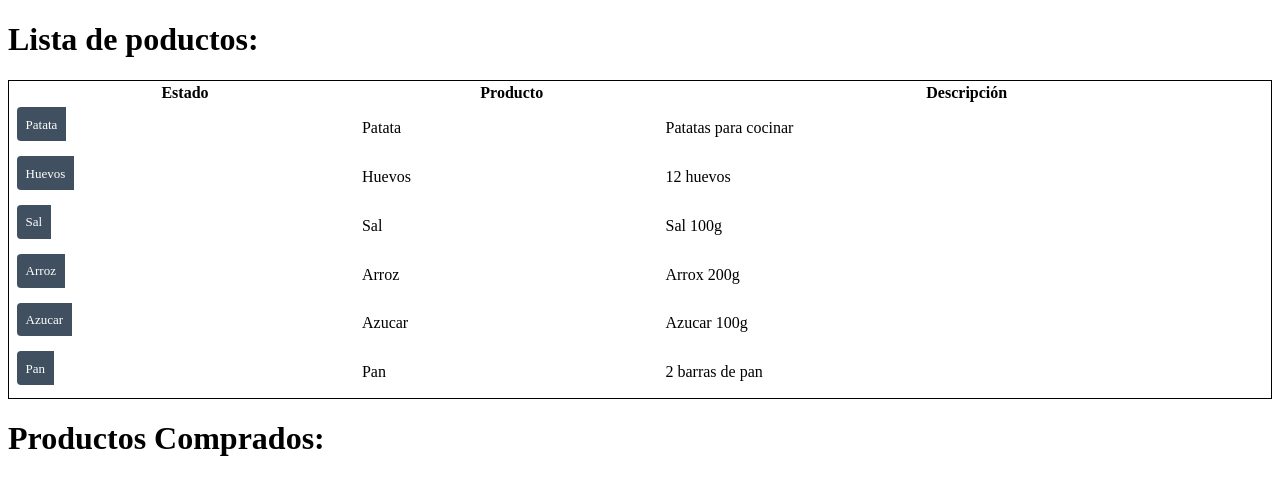
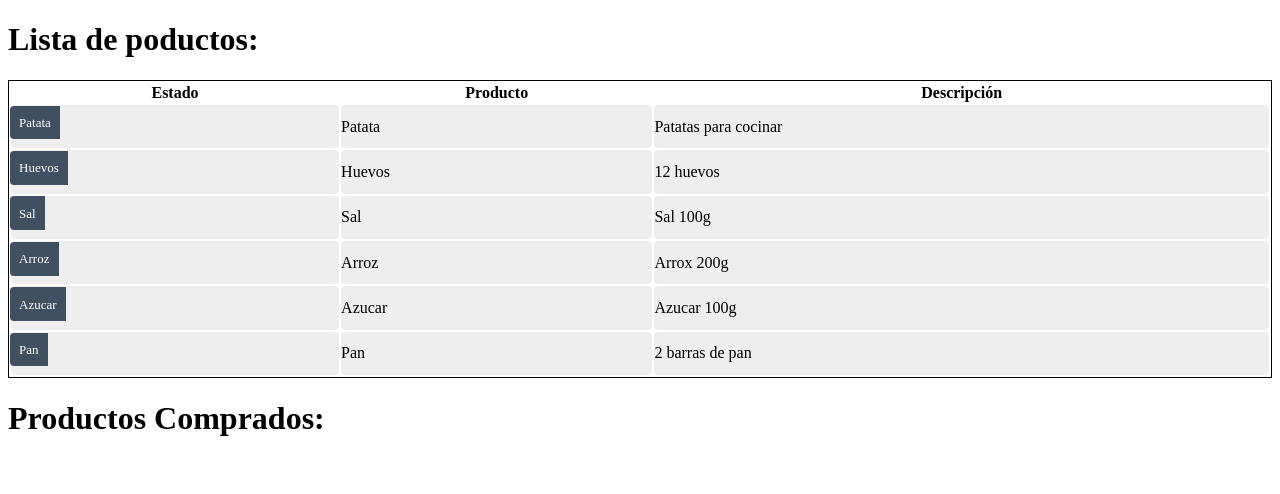
Before and after one commit to lvaqueiroperez/SXE_EjerListaCompra, an Angular app: page / in a window 1280 px wide. Shown: the top 494 px of the page. Built offline with nearby package versions, Linux system fonts and the light colour scheme.

Commit message:
"puesto en funcionamiento el evento (click) junto al css"

```diff
--- a/src/app/productos/productos.component.css
+++ b/src/app/productos/productos.component.css
@@ -1,27 +1,33 @@
-
-.productos{cursor: pointer;
+.productos {
+  margin: 0 0 2em 0;
+  list-style-type: none;
+  padding: 0;
+  width: 15em;
+}
+.productos td {
+  cursor: pointer;
   position: relative;
   left: 0;
   background-color: #EEE;
   margin: .5em;
   padding: .3em 0;
   height: 1.6em;
-  border-radius: 4px;}
-
-.productos li:hover {
+  border-radius: 4px;
+}
+.productos td:hover {
   color: #607D8B;
   background-color: #DDD;
   left: .1em;
 }
-.productos li.selected {
+.productos td.selected {
   background-color: #CFD8DC;
   color: white;
 }
-.productos li.selected:hover {
+.productos td.selected:hover {
   background-color: #BBD8DC;
   color: white;
 }
-.productos {
+.productos .productosBadge {
   display: inline-block;
   font-size: small;
   color: white;
--- a/src/app/productos/productos.component.html
+++ b/src/app/productos/productos.component.html
@@ -1,16 +1,16 @@
 <h1>Lista de poductos:</h1>
 <table style="width: 100%; border: 1px solid black; ">
-  <tr class = "titulos">
+  <tr >
     <th>Estado</th>
     <th>Producto</th>
     <th>Descripción</th>
   </tr>
-  <tr *ngFor="let producto of productosA index as i;">
-    <td class = "productos" (click)="onSelect(producto)" >
+  <tr class = "productos" *ngFor="let producto of productosA index as i;" >
+    <td  [class.selected]="producto === selectedProducto" (click)="onSelect(producto)" >
       <!--PODEMOS PONER LOS RADIOBUTTONS CON ETIQUETAS EXTERNAS PARA PODER USAR EN ELLOS EL CSS-->
       <!--<input type="radio" name="comprado-{{i}}" value="si" [(ngModel)]="producto.comprado" [value]=true>Comprado
       <input type="radio" name="comprado-{{i}}" value="no" [(ngModel)]="producto.comprado" [value]=false> Comprar-->
-      {{producto.nombre}}
+      <span class = "productosBadge">{{producto.nombre}}</span>
     </td>
     <td class = "nombre">{{producto.nombre}}</td>
     <td class = "descripcion">{{producto.desc}}</td>
```
